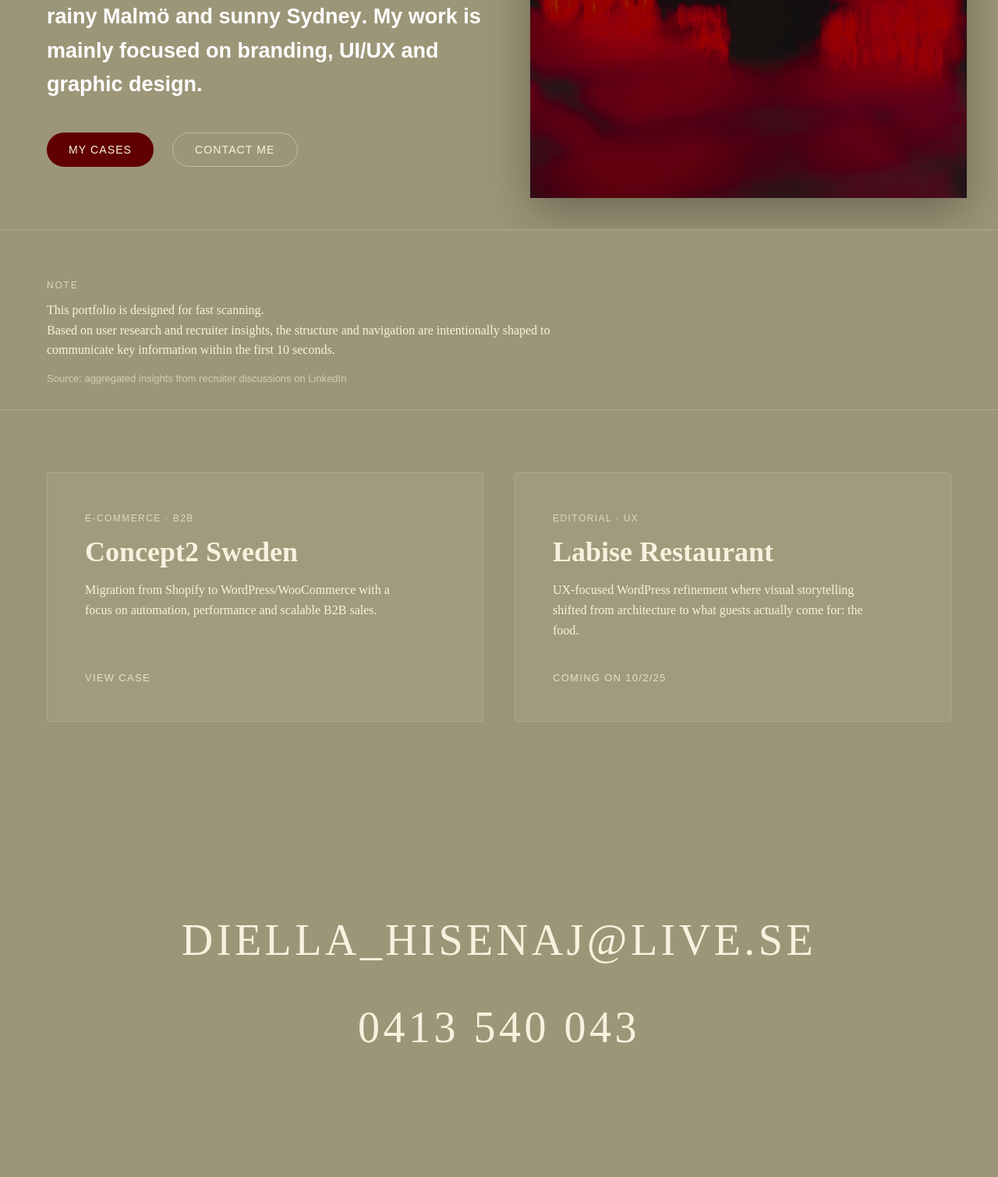
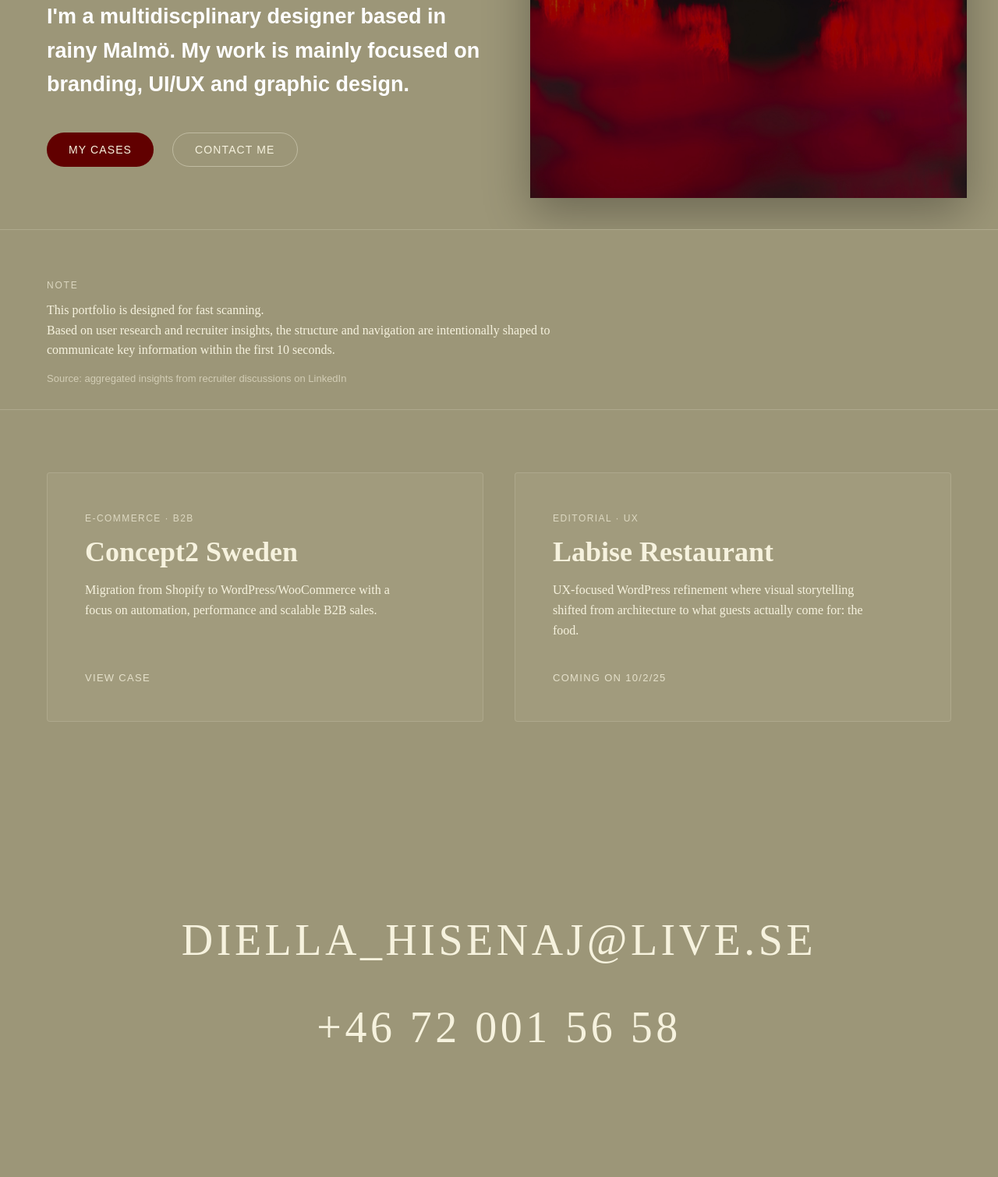
Before and after one commit to diellahisenaj/diellahisenaj.github.io, a plain HTML site: page index.html in a window 1280 px wide. Shown: the part 565-2075 px from the top of the page at 78% size. Drawn offline with Linux system fonts and the light colour scheme.

Commit message:
Update index.html

```diff
--- a/index.html
+++ b/index.html
@@ -26,7 +26,7 @@
                 <div class="text-container">
 
             <div class="description">
-                <h1>I'm a multidiscplinary designer based in rainy <strong>Malmö</strong> and sunny <strong>Sydney</strong>.
+                <h1>I'm a multidiscplinary designer based in rainy <strong>Malmö</strong>.
                     My work is mainly focused on <strong>branding, UI/UX and graphic design</strong>.</h1>
             </div>
 
@@ -141,7 +141,7 @@
     <a href="mailto:diella_hisenaj@live.se">DIELLA_HISENAJ@LIVE.SE</a>
   </p>
   <p class="contact-item">
-    <a href="tel:+46413540043">0413 540 043</a>
+    <a href="tel:+46413540043">+46 72 001 56 58</a>
   </p>
 </section>
 
```
